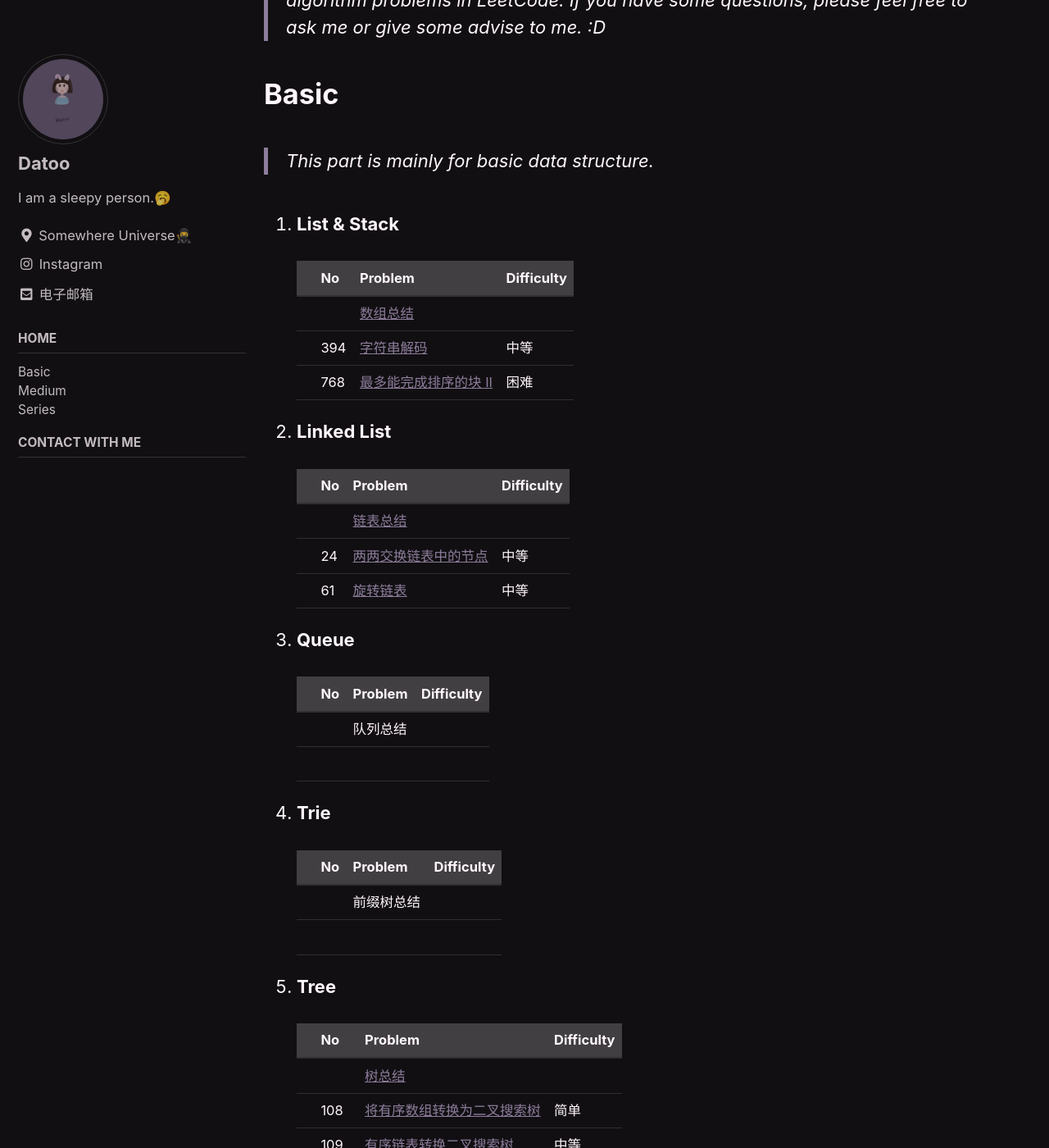
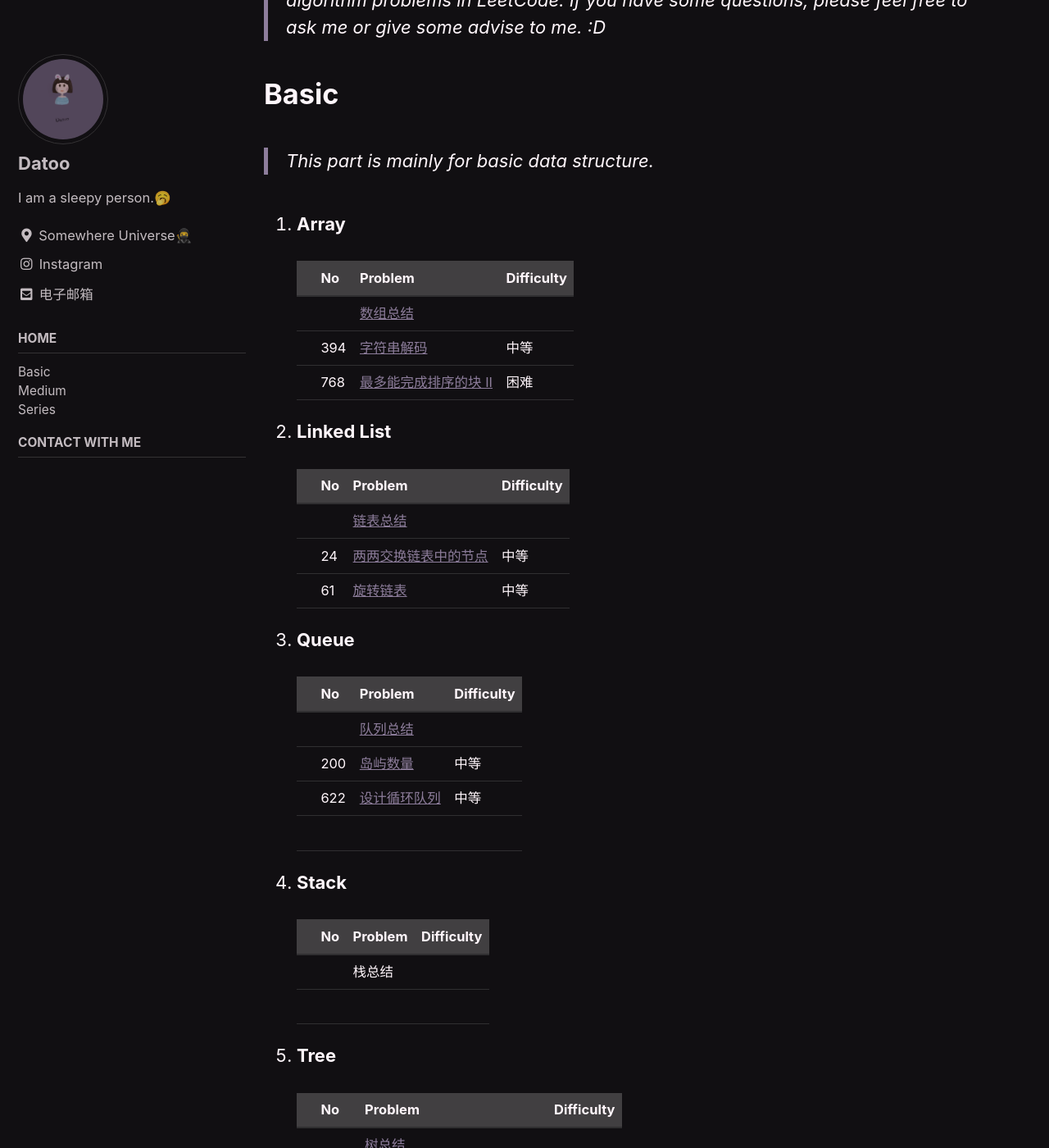
Before and after one commit to DaToo-J/DaToo-J.GitHub.io, a Jekyll site: the page built from index.md, in a window 1280 px wide and 1400 px high, scrolled down 238 px. Shown: the whole window at 82% size. Built offline with Jekyll 4.4.1, drawn with Linux system fonts in a browser that asks for light colours; cached includes are drawn as plain includes; some of the changed text lies outside the part shown.

Commit message:
update index.md

```diff
--- a/index.md
+++ b/index.md
@@ -13,7 +13,7 @@ sidebar:
 
 > This part is mainly for basic data structure.
 
-1. **List & Stack**
+1. **Array**
 
     |     | No  | Problem                                                                   | Difficulty |
     | --- | --- | ------------------------------------------------------------------------- | ---------- |
@@ -29,21 +29,23 @@ sidebar:
     |     | 24  | [两两交换链表中的节点](./_posts/2021-02-08-swap-nodes-in-pairs.md) | 中等       |
     |     | 61  | [旋转链表](./_posts/2021-02-07-rotate-list.md)                     | 中等       |
 
-1. **Queue**
+3. **Queue**
 
     |     | No  | Problem  | Difficulty |
     | --- | --- | -------- | ---------- |
-    |     |     | 队列总结 |            |
+    |     |     | [队列总结](./_posts/2021-02-09-queue-summary.md) |            |
+    |     |  200    |   [岛屿数量](./_posts/2021-02-09-number-of-islands.md)       |   中等         |
+    |     |  622    |   [设计循环队列](./_posts/2021-02-09-design-circular-queue.md)       |   中等         |
     |     |     |          |            |
 
-2. **Trie**
+4. **Stack**
 
     |     | No  | Problem    | Difficulty |
     | --- | --- | ---------- | ---------- |
-    |     |     | 前缀树总结 |            |
+    |     |     | 栈总结 |            |
     |     |     |            |            |
 
-3. **Tree**
+5. **Tree**
 
     |     | No   | Problem                                                                                         | Difficulty |
     | --- | ---- | ----------------------------------------------------------------------------------------------- | ---------- |
```
Also changed, not shown: other parts of index.md (+10 -1 lines).
